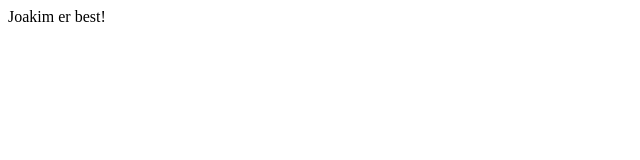
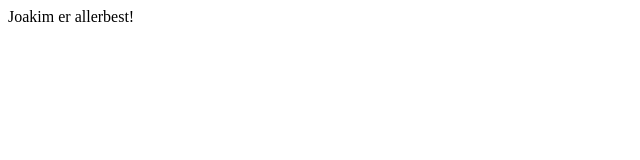
Before and after one commit to leidsten/adsfads, a plain HTML site: page index.html in a window 1280 px wide. Shown: the full height of the page, 0-640 px from the left. Drawn offline with Linux system fonts and the light colour scheme.

Commit message:
Update index.html

```diff
--- a/index.html
+++ b/index.html
@@ -7,6 +7,6 @@
     <title>adsfsfsd</title>
 </head>
 <body>
-    <div>Joakim er best!</div>
+    <div>Joakim er allerbest!</div>
 </body>
 </html>
```
